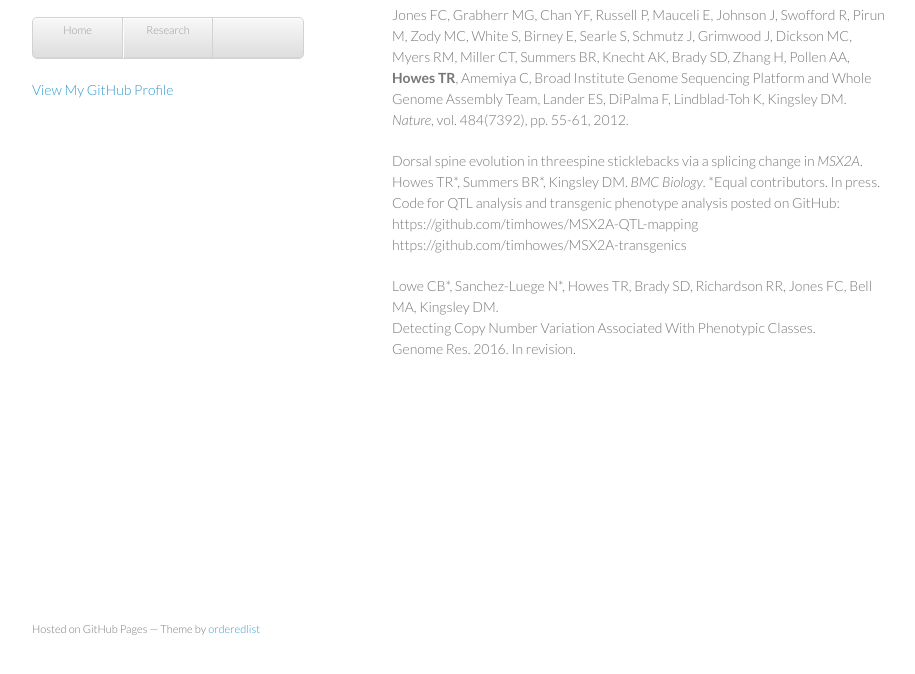
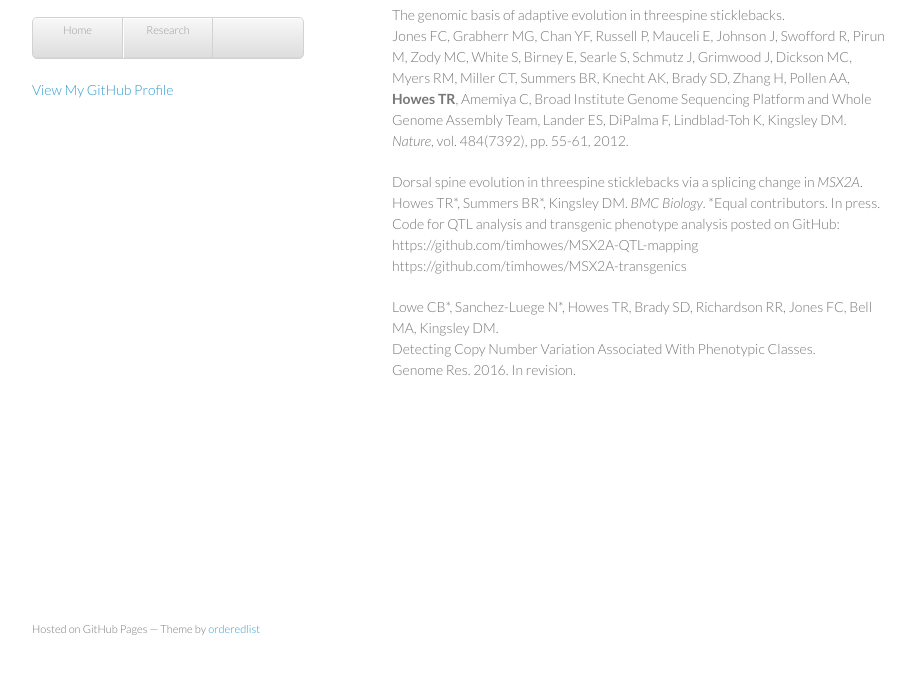
Before and after one commit to timhowes/timhowes.github.io, a plain HTML site: page research/index.html in a window 1280 px wide. Shown: the part 92-766 px from the top of the page, without its empty margins (178-1093 px from the left). Drawn offline with Linux system fonts and the light colour scheme.

Commit message:
Update index.html

```diff
--- a/research/index.html
+++ b/research/index.html
@@ -33,7 +33,7 @@
 
 
           <div>
-            <pThe genomic basis of adaptive evolution in threespine sticklebacks. <br>
+            <p>The genomic basis of adaptive evolution in threespine sticklebacks. <br>
              Jones FC, Grabherr MG, Chan YF, Russell P, Mauceli E, Johnson J, Swofford R, Pirun M, Zody MC,
              White S, Birney E, Searle S, Schmutz J, Grimwood J, Dickson MC, Myers RM, Miller CT, Summers BR,
              Knecht AK, Brady SD, Zhang H, Pollen AA, <b>Howes TR</b>, Amemiya C, Broad Institute Genome Sequencing
```
